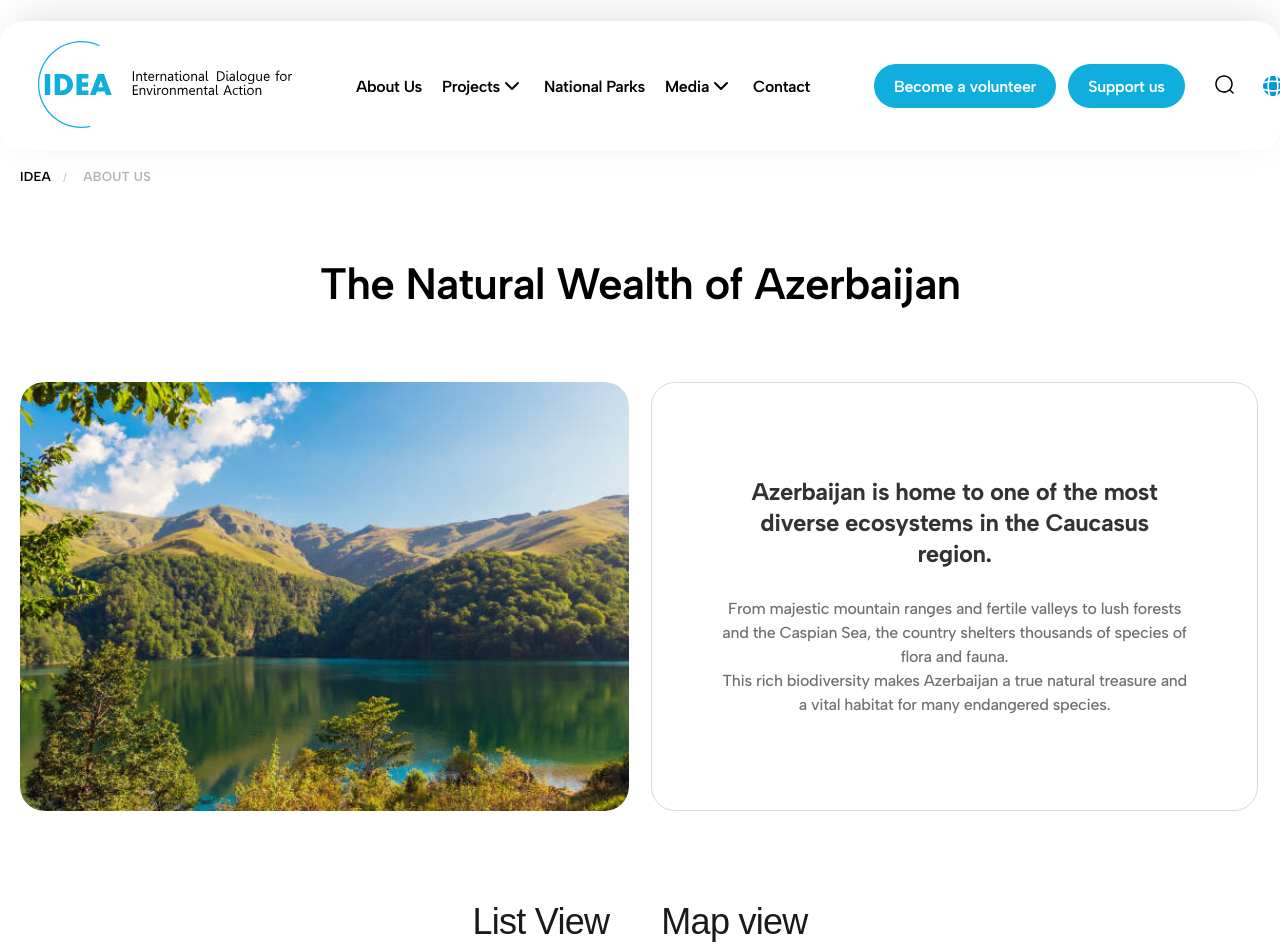
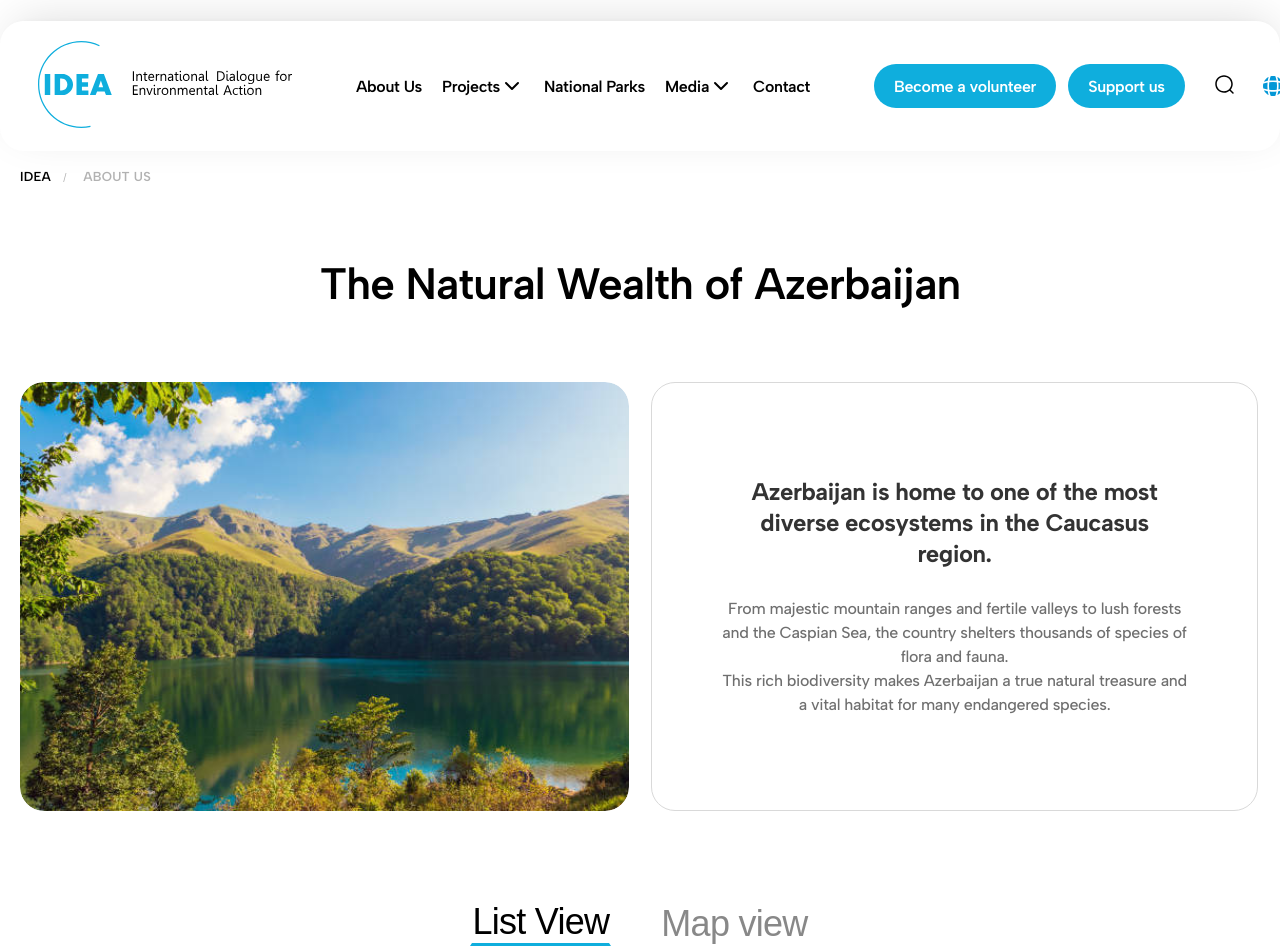
Before and after one commit to rashidovjavid1/Idea-clone, a Next.js app: page /national-parks in a window 1280 px wide. Shown: the top 952 px of the page. Built offline with nearby package versions, Linux system fonts and the light colour scheme.

Commit message:
fixed resources active tab list & map view

```diff
--- a/app/national-parks/page.jsx
+++ b/app/national-parks/page.jsx
@@ -1,8 +1,11 @@
-import React from "react";
+"use client";
+
 import { nationalParks } from "../constants/nationalParks";
 import "./resources.scss";
+import { useState } from "react";
 
 const page = () => {
+  const [view, setView] = useState("list");
   return (
     <div className="resources">
       <div className="container">
@@ -51,12 +54,25 @@ const page = () => {
         <div className="resourcesBottom">
           <div className="container">
             <div className="resourcesFilter">
-              <button type="button">List View</button>
-              <button type="button">Map view</button>
+              <button
+                className={view === "list" ? "active" : ""}
+                onClick={() => setView("list")}
+                type="button"
+              >
+                List View
+              </button>
+              <button
+                className={view === "map" ? "active" : ""}
+                onClick={() => setView("map")}
+                type="button"
+              >
+                Map view
+              </button>
             </div>
           </div>
           <div className="resourcesBottomMain">
             <div className="container">
+              {view === "list" && (
                 <div className="resourceCards">
                   {nationalParks.map((item, index) => (
                     <div key={index} className="resourceCard">
@@ -78,6 +94,7 @@ const page = () => {
                     </div>
                   ))}
                 </div>
+              )}
             </div>
           </div>
         </div>
--- a/app/national-parks/resources.scss
+++ b/app/national-parks/resources.scss
@@ -151,7 +151,8 @@
           gap: 4.8rem;
 
           button {
-            color: #1a1a1a;
+            cursor: pointer;
+            color: #888;
             text-align: center;
             font-size: 3.6rem;
             font-style: normal;
@@ -160,13 +161,13 @@
             letter-spacing: -0.072rem;
             background-color: transparent;
             border-color: transparent;
+            transition: ease 0.5s all;
+            border-bottom: transparent;
 
-            /*  aktiv uchun -    text-align: center;
-    font-size: 3.6rem;
-    font-style: normal;
-    font-weight: 500;
-    line-height: normal;
-    letter-spacing: -.072rem; */
+            &.active {
+              color: black;
+              border-bottom: solid #0faedd;
+            }
           }
         }
       }
```
Lines whose indentation alone changed are shown as unchanged.
